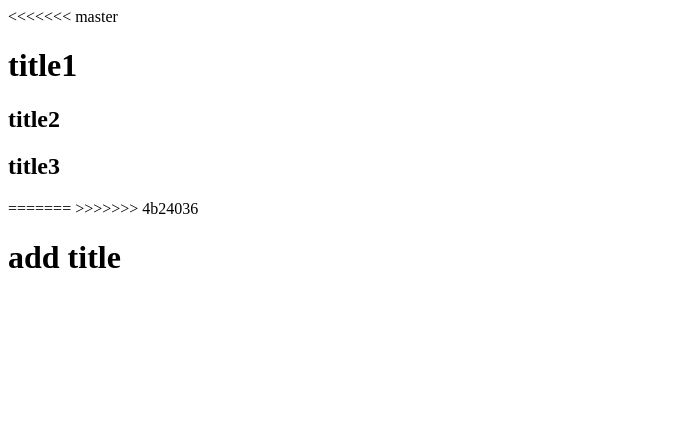
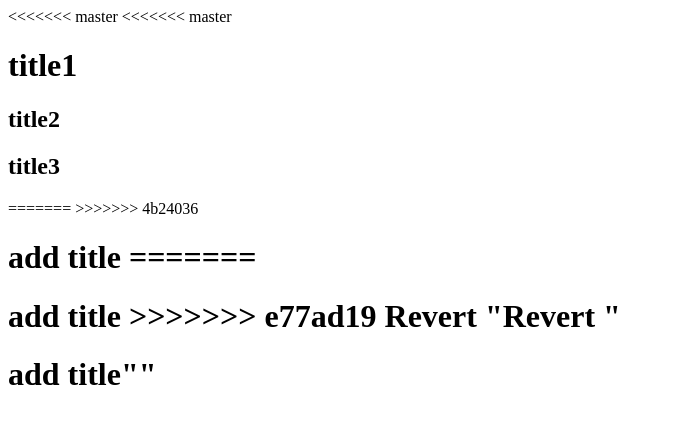
Before and after one commit to PSH-prog/git-ict-psh, a plain HTML site: page public/index.html in a window 1280 px wide. Shown: the whole page, without its empty margins (0-673 px from the left). Drawn offline with Linux system fonts and the light colour scheme.

Commit message:
Revert "Revert "Revert "<h1>add title"""
This reverts commit e77ad196405692be1be7bda2d57c6a491b8ac362.

```diff
--- a/public/index.html
+++ b/public/index.html
@@ -6,11 +6,15 @@
 </head>
 <body>
 <<<<<<< master
+<<<<<<< master
 	<h1>title1</h1>
 	<h2>title2</h2>
 	<h2>title3</h3>
 =======
 
 >>>>>>> 4b24036 <h1>add title
+=======
+<h1>add title
+>>>>>>> e77ad19 Revert "Revert "<h1>add title""
 </body>
 </html>
```
